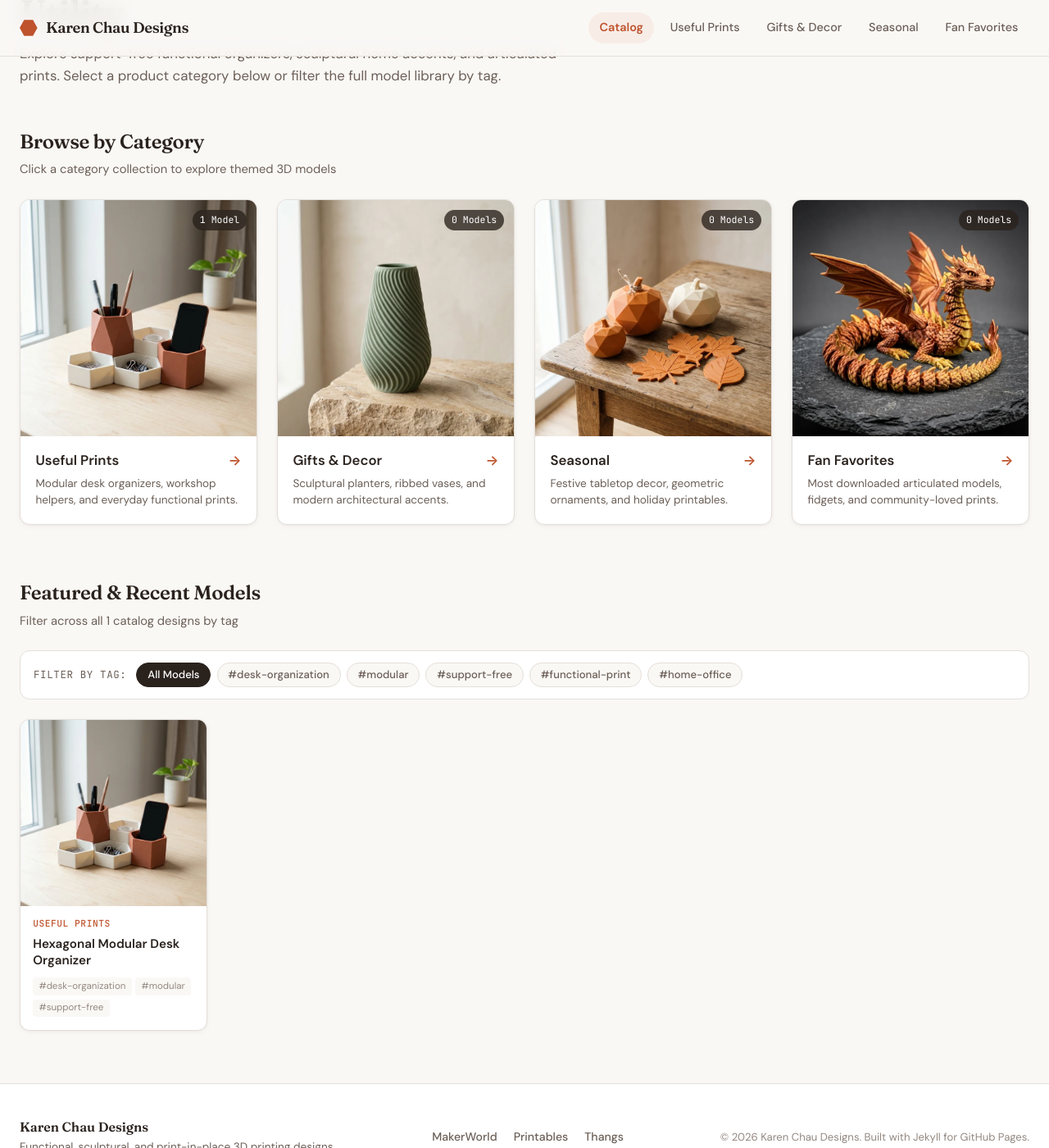
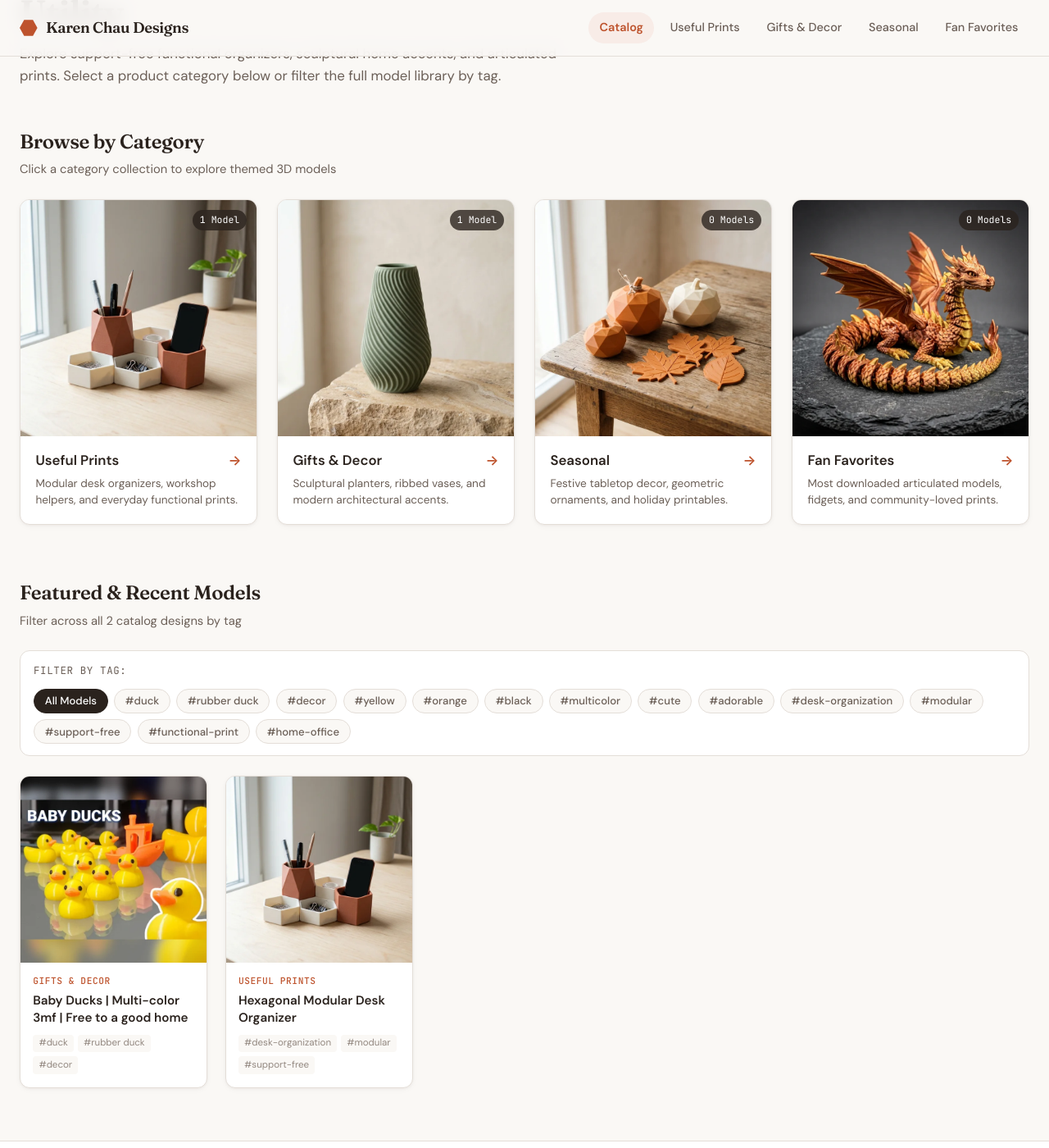
Before and after one commit to karenchaudesigns/3d-model-catalog, a Jekyll site: the page built from index.html, in a window 1280 px wide and 1400 px high, scrolled down 215 px. Shown: the whole window at 82% size. Built offline with Jekyll 4.4.1, drawn with Linux system fonts in a browser that asks for light colours.

Commit message:
Add Baby Ducks model to catalog

```diff
--- a/_layouts/default.html
+++ b/_layouts/default.html
@@ -39,9 +39,9 @@
         <p class="footer-subtitle">{{ site.tagline }}</p>
       </div>
       <div class="footer-links">
-        <a href="https://makerworld.com" target="_blank" rel="noopener noreferrer" id="footer-makerworld">MakerWorld</a>
-        <a href="https://www.printables.com" target="_blank" rel="noopener noreferrer" id="footer-printables">Printables</a>
-        <a href="https://thangs.com" target="_blank" rel="noopener noreferrer" id="footer-thangs">Thangs</a>
+        <a href="https://makerworld.com/en/@KCD3D" target="_blank" rel="noopener noreferrer" id="footer-makerworld">MakerWorld</a>
+        <a href="https://www.printables.com/@karenchaudesigns" target="_blank" rel="noopener noreferrer" id="footer-printables">Printables</a>
+        <a href="https://thangs.com/designer/karenchaudesigns" target="_blank" rel="noopener noreferrer" id="footer-thangs">Thangs</a>
       </div>
       <p class="footer-copy">&copy; {{ "now" | date: "%Y" }} {{ site.author }}. Built with Jekyll for GitHub Pages.</p>
     </div>
--- /dev/null
+++ b/_models/baby-ducks.md
@@ -0,0 +1,26 @@
+---
+title: "Baby Ducks | Multi-color 3mf | Free to a good home"
+shortname: "baby-ducks"
+category: "gifts-decor"
+thumbnail_image: "/images/models/3d-model-baby-ducks-thumb.webp"
+cover_image: "/images/models/3d-model-baby-ducks-main.webp"
+gallery_images: []
+tags:
+  - "duck"
+  - "rubber duck"
+  - "decor"
+  - "yellow"
+  - "orange"
+  - "black"
+  - "multicolor"
+  - "cute"
+  - "adorable"
+downloads:
+  makerworld: "https://makerworld.com/en/models/716264-baby-ducks-multi-color-3mf-free-to-a-good-home"
+  printables: "https://www.printables.com/model/986068-baby-ducks-multi-color-3mf-included-free-to-a-good"
+  thangs: "https://thangs.com/designer/karenchaudesigns/3d-model/Baby%20Ducks%20%7C%20Multi-color%203mf%20included%20%7C%20Free%20to%20a%20good%20home-1121799"
+  cults3d: ""
+youtube_id: ""
+---
+
+I printed these ducks with no supports, 0% infill, back seams, and 6 bottom layers (so they stay upright while floating).
```
Also changed, not shown: images/models/3d-model-baby-ducks-main.webp (added), images/models/3d-model-baby-ducks-thumb.webp (added).
